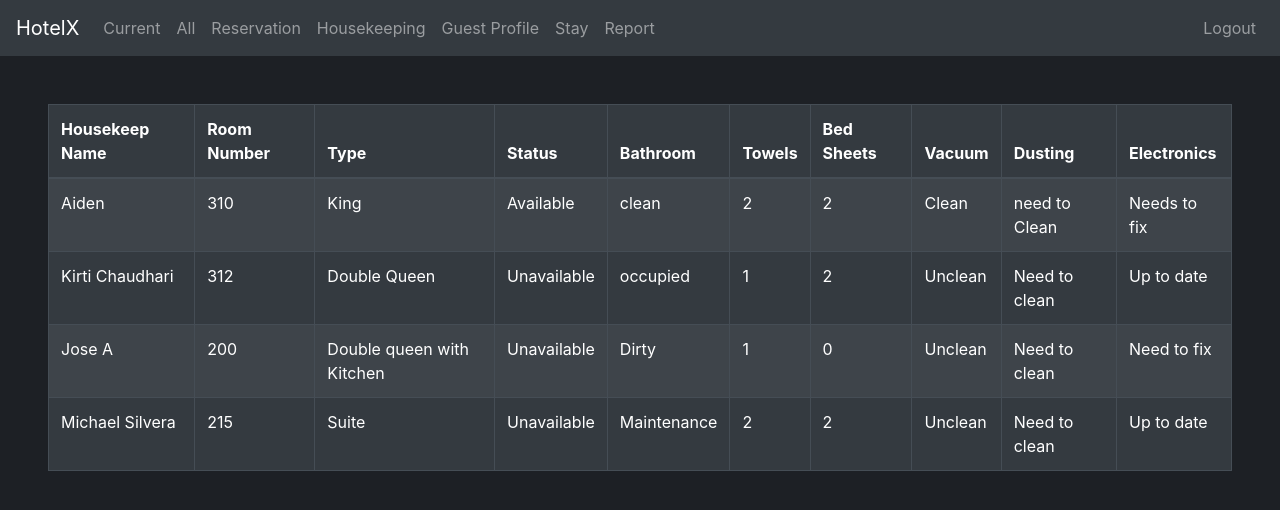
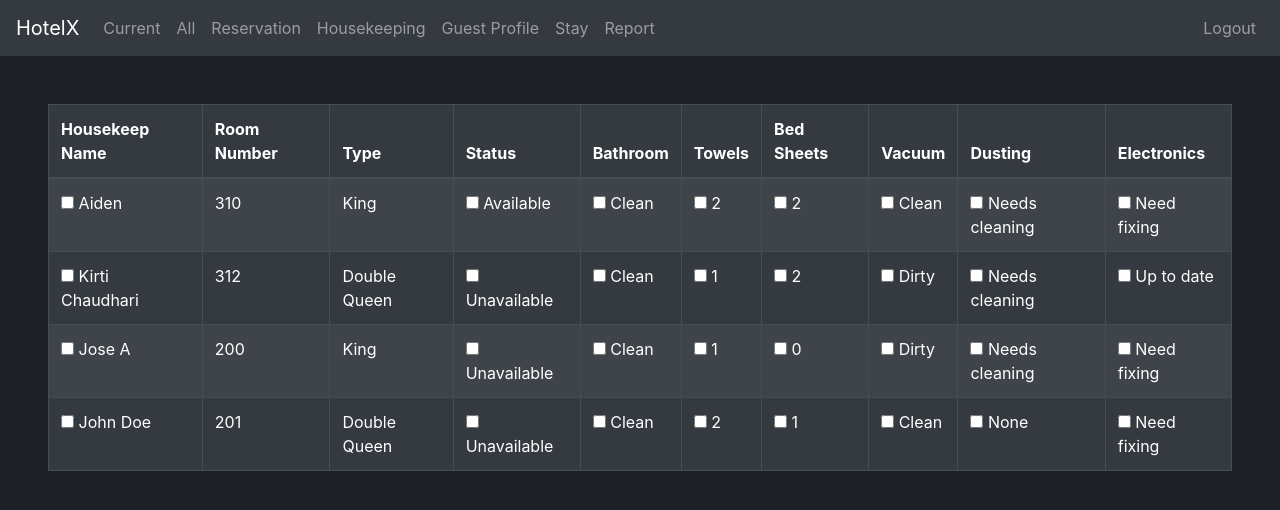
Before and after one commit to Aiden74/HotelX, a React (Create React App) app: page /housekeeping in a window 1280 px wide. Shown: the top 510 px of the page. Built offline with nearby package versions, Linux system fonts and the light colour scheme.

Commit message:
Update housekeeping.js

```diff
--- a/src/views/housekeeping.js
+++ b/src/views/housekeeping.js
@@ -10,9 +10,46 @@ class Housekeeping extends React.Component {
     document.title = "Housekeeping - HotelX";
   }
 
+  state = {
+    selectAll: false, roomStatus: false, bathroomStatus: false
+  };
+
+  onChange = e =>{
+    this.setState({selectAll: e.target.checked});
+    this.setState({bathroomStatus: e.target.checked});
+  }
+
+
   render() {
     const { classes } = this.props;
     //Add your code here
+    const {selectAll, roomStatus, bathroomStatus} = this.state;
+
+    const guest = [
+      {houseKeepName: "Aiden", roomNumber: 310, type: "King", status: "Available", bathroom: "Clean", towels: 2, bedSheets: 2, vaccum: "Clean", dusting: "Needs cleaning", electronics: "Need fixing"},
+      {houseKeepName: "Kirti Chaudhari", roomNumber: 312, type: "Double Queen", status: "Unavailable", bathroom: "Clean", towels: 1, bedSheets: 2, vaccum: "Dirty", dusting: "Needs cleaning", electronics: "Up to date"},
+      {houseKeepName: "Jose A", roomNumber: 200, type: "King", status: "Unavailable", bathroom: "Clean", towels: 1, bedSheets: 0, vaccum: "Dirty", dusting: "Needs cleaning", electronics: "Need fixing"},
+      {houseKeepName: "John Doe", roomNumber: 201, type: "Double Queen", status: "Unavailable", bathroom: "Clean", towels: 2, bedSheets: 1, vaccum: "Clean", dusting: "None", electronics: "Need fixing"}
+    ]
+
+    const renderGuest = (guest, index) => {
+      return(
+        <tr key={index}>
+          <td> <input type = "checkbox"/> {guest.houseKeepName}</td>
+          <td>{guest.roomNumber}</td>
+          <td>{guest.type}</td>
+          <td> <input type = "checkbox"/> {guest.status}</td>
+          <td> <input type = "checkbox"/> {guest.bathroom}</td>
+          <td> <input type = "checkbox"/> {guest.towels}</td>
+          <td> <input type = "checkbox"/> {guest.bedSheets}</td>
+          <td> <input type = "checkbox"/> {guest.vaccum}</td>
+          <td> <input type = "checkbox"/> {guest.dusting}</td>
+          <td> <input type = "checkbox"/> {guest.electronics}</td>
+        </tr>
+
+      )
+    }
+
     return (
       <div>
         <Table striped bordered hover variant="dark">
@@ -31,59 +68,13 @@ class Housekeeping extends React.Component {
             </tr>
           </thead>
           <tbody>
-          <tr>
-              <td>Aiden</td>
-              <td>310</td>
-              <td>King</td>
-              <td>Available</td>
-              <td>clean</td>
-              <td>2</td>
-              <td>2</td>
-              <td>Clean</td>
-              <td>need to Clean</td>
-              <td>Needs to fix</td>
-            </tr>
-
-            <tr>
-              <td>Kirti Chaudhari</td>
-              <td>312</td>
-              <td>Double Queen</td>
-              <td>Unavailable</td>
-              <td>occupied</td>
-              <td>1</td>
-              <td>2</td>
-              <td>Unclean</td>
-              <td>Need to clean</td>
-              <td>Up to date</td>
-            </tr>
-          <tr>
-              <td>Jose A</td>
-              <td>200</td>
-              <td>Double queen with Kitchen</td>
-              <td>Unavailable</td>
-              <td>Dirty</td>
-              <td>1</td>
-              <td>0</td>
-              <td>Unclean</td>
-              <td>Need to clean</td>
-              <td>Need to fix</td>
-            </tr>
-            <tr>
-              <td>Michael Silvera</td>
-              <td>215</td>
-              <td>Suite</td>
-              <td>Unavailable</td>
-              <td>Maintenance</td>
-              <td>2</td>
-              <td>2</td>
-              <td>Unclean</td>
-              <td>Need to clean</td>
-              <td>Up to date</td>
-            </tr>
+            {guest.map(renderGuest)}
           </tbody>
 
         </Table>
+
       </div>
+
     );
   }
 }
```
